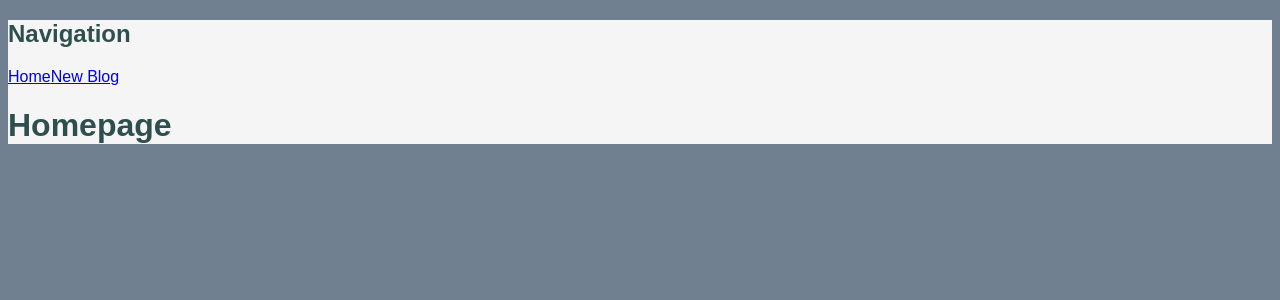
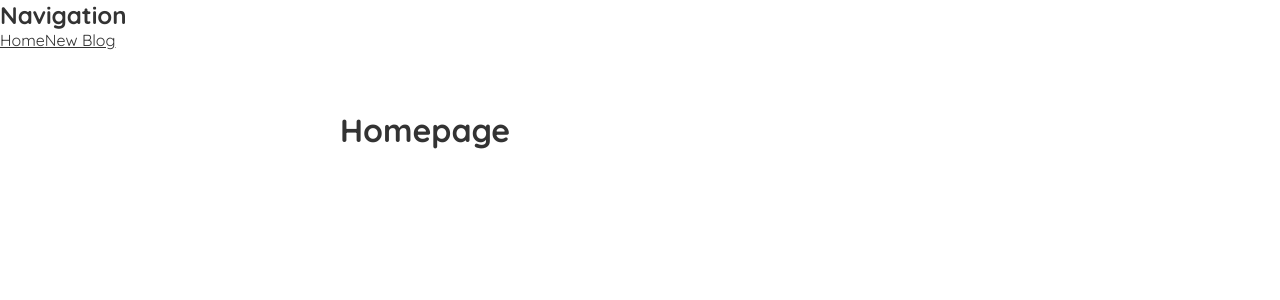
Before and after one commit to nickolasalcazar/react-blog, a React (Create React App) app: page / in a window 1280 px wide. Shown: the top 300 px of the page. Built offline with nearby package versions, Linux system fonts and the light colour scheme.

Commit message:
Added styling from tutorial

```diff
--- a/src/index.css
+++ b/src/index.css
@@ -1,4 +1,4 @@
-body {
+/* body {
   background-color: slategray;
 }
 
@@ -9,4 +9,41 @@
 
 .App {
   color: darkslategray;
+} */
+
+/* Styling from tutorial */
+@import url('https://fonts.googleapis.com/css2?family=Quicksand:wght@300;400;500;600;700&display=swap');
+
+/* base styles */
+* {
+  margin: 0;
+  font-family: "Quicksand";
+  color: #333;
 }
+.navbar {
+  padding: 20px;
+  display: flex;
+  align-items: center;
+  max-width: 600px;
+  margin: 0 auto;
+  border-bottom: 1px solid #f2f2f2;
+}
+.navbar h1 {
+  color: #f1356d;
+}
+.navbar .links {
+  margin-left: auto;
+}
+.navbar a {
+  margin-left: 16px;
+  text-decoration: none;
+  padding: 6px;
+}
+.navbar a:hover {
+  color: #f1356d;
+}
+.content {
+  max-width: 600px;
+  margin: 40px auto;
+  padding: 20px;
+}
```
